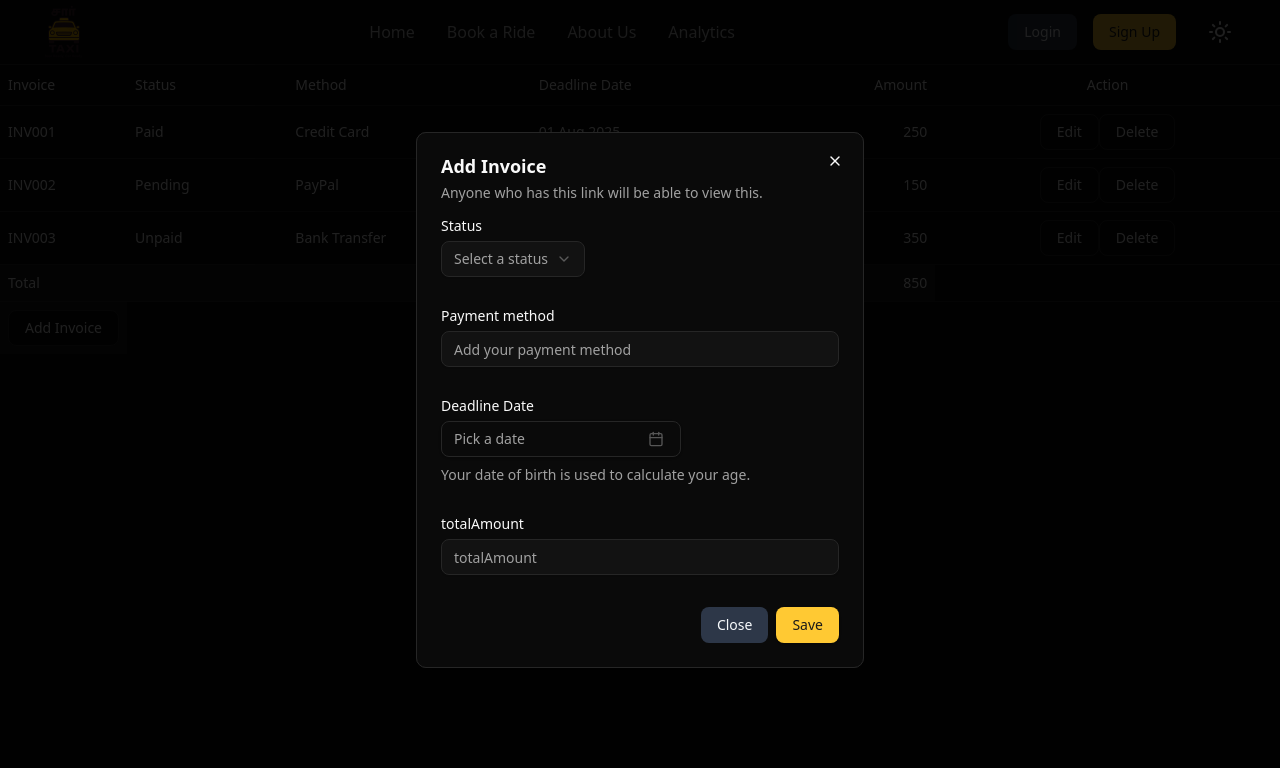
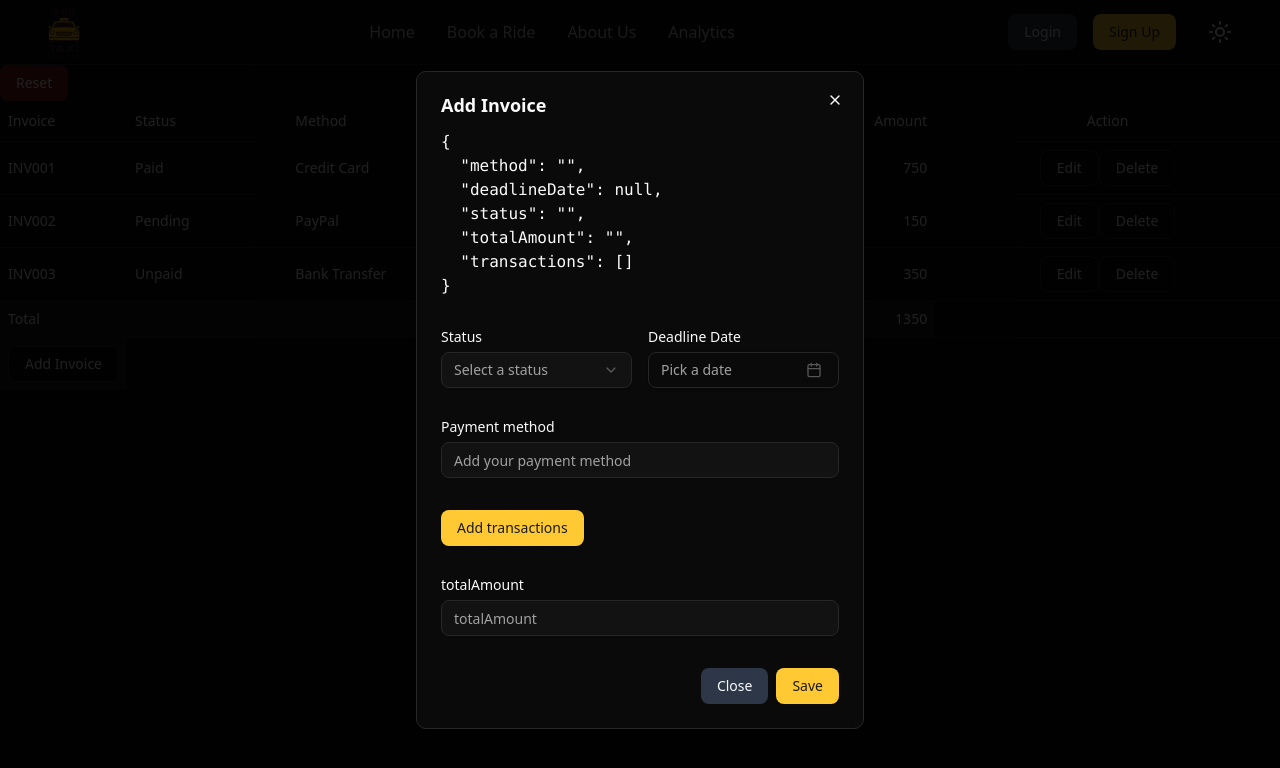
Before and after one commit to Moulithar/saar-taxi, a React (Vite) app in the folder front-end/: page /analytics in a window 1280 px wide. Both pictures are taken after a click on the button "Add Invoice". Shown: the top 768 px of the page. Built offline with nearby package versions, Linux system fonts and the light colour scheme.

Commit message:
refactor: move invoice data to separate file and enhance transaction management

```diff
--- /dev/null
+++ b/front-end/src/data/Analytics/index.js
@@ -0,0 +1,138 @@
+export const defaultInvoices = [
+  {
+    invoiceId: "INV001",
+    deleted: false,
+    deadlineDate: "2025-08-01",
+    deadlineTime: "12:00 AM",
+    customer: {
+      name: "John Doe",
+      email: "john@example.com",
+      phone: "+1-555-1234",
+      address: {
+        street: "123 Main St",
+        city: "New York",
+        state: "NY",
+        zip: "10001",
+        country: "USA",
+      },
+    },
+    status: "Paid",
+    totalAmount: 750.0,
+    payment: {
+      method: "Credit Card",
+      transactions: [
+        {
+          transactionId: "TXN1001",
+          amount: 250.0,
+        },
+        {
+          transactionId: "TXN1002",
+          amount: 300.0,
+        },
+        {
+          transactionId: "TXN1003",
+          amount: 200.0,
+        },
+      ],
+    },
+    items: [
+      {
+        itemId: "ITM001",
+        description: "Wireless Mouse",
+        quantity: 2,
+        unitPrice: 50.0,
+      },
+      {
+        itemId: "ITM002",
+        description: "Keyboard",
+        quantity: 1,
+        unitPrice: 150.0,
+      },
+    ],
+    shipping: {
+      trackingNumber: "TRK12345",
+      provider: "FedEx",
+      estimatedDelivery: "2025-08-10",
+      status: "Delivered",
+    },
+    notes: "Delivered on time. No issues.",
+  },
+  {
+    invoiceId: "INV002",
+    deleted: false,
+    deadlineDate: "2025-12-12",
+    deadlineTime: "12:00 AM",
+    customer: {
+      name: "Alice Smith",
+      email: "alice@example.com",
+      phone: "+1-555-5678",
+      address: {
+        street: "456 Market St",
+        city: "San Francisco",
+        state: "CA",
+        zip: "94105",
+        country: "USA",
+      },
+    },
+    status: "Pending",
+    totalAmount: 150.0,
+    payment: {
+      method: "PayPal",
+      transactions: [],
+    },
+    items: [
+      {
+        itemId: "ITM003",
+        description: "USB-C Hub",
+        quantity: 1,
+        unitPrice: 150.0,
+      },
+    ],
+    shipping: {
+      trackingNumber: null,
+      provider: null,
+      estimatedDelivery: null,
+      status: "Not Shipped",
+    },
+    notes: "Customer requested delayed delivery.",
+  },
+  {
+    invoiceId: "INV003",
+    deleted: false,
+    deadlineDate: "2025-02-13",
+    deadlineTime: "12:00 AM",
+    customer: {
+      name: "Bob Johnson",
+      email: "bob@example.com",
+      phone: "+1-555-9999",
+      address: {
+        street: "789 Pine St",
+        city: "Chicago",
+        state: "IL",
+        zip: "60601",
+        country: "USA",
+      },
+    },
+    status: "Unpaid",
+    totalAmount: 350.0,
+    payment: {
+      method: "Bank Transfer",
+      transactions: [],
+    },
+    items: [
+      {
+        itemId: "ITM004",
+        description: '27" Monitor',
+        quantity: 1,
+        unitPrice: 350.0,
+      },
+    ],
+    shipping: {
+      trackingNumber: null,
+      provider: null,
+      estimatedDelivery: null,
+      status: "Not Shipped",
+    },
+    notes: "Awaiting payment before shipping.",
+  },
+];
--- a/front-end/src/pages/Analytics.jsx
+++ b/front-end/src/pages/Analytics.jsx
@@ -1,5 +1,5 @@
 import { Button } from "@/components/ui/button";
-import { CalendarIcon, ChevronDownIcon, XIcon } from "lucide-react";
+import { CalendarIcon, ChevronDownIcon, Trash2, XIcon } from "lucide-react";
 import { Calendar } from "@/components/ui/calendar";
 import {
   Popover,
@@ -55,6 +55,7 @@ import {
 import dayjs from "dayjs";
 import prefixZero from "@/utils/prefixZero";
 import { cn } from "@/lib/utils";
+import { defaultInvoices } from "@/data/Analytics";
 
 const schema = z.object({
   method: z
@@ -90,6 +91,7 @@ export default function Analytics() {
       deadlineDate: null,
       status: "",
       totalAmount: "",
+      transactions: [],
     },
   });
 
@@ -105,164 +107,52 @@ export default function Analytics() {
   const [open, setOpen] = React.useState(false);
   const [open2, setOpen2] = React.useState(false);
 
-  const defaultInvoices = [
-    {
-      invoiceId: "INV001",
-      deleted: false,
-      deadlineDate: "2025-08-01",
-      deadlineTime: "12:00 AM",
-      customer: {
-        name: "John Doe",
-        email: "john@example.com",
-        phone: "+1-555-1234",
-        address: {
-          street: "123 Main St",
-          city: "New York",
-          state: "NY",
-          zip: "10001",
-          country: "USA",
-        },
-      },
-      status: "Paid",
-      totalAmount: 250.0,
-      payment: {
-        method: "Credit Card",
-        transactions: [
-          {
-            transactionId: "TXN1001",
-            date: "2025-01-01",
-            amount: 250.0,
-            status: "Success",
-          },
-        ],
-      },
-      items: [
-        {
-          itemId: "ITM001",
-          description: "Wireless Mouse",
-          quantity: 2,
-          unitPrice: 50.0,
-        },
-        {
-          itemId: "ITM002",
-          description: "Keyboard",
-          quantity: 1,
-          unitPrice: 150.0,
-        },
-      ],
-      shipping: {
-        trackingNumber: "TRK12345",
-        provider: "FedEx",
-        estimatedDelivery: "2025-08-10",
-        status: "Delivered",
-      },
-      notes: "Delivered on time. No issues.",
-    },
-    {
-      invoiceId: "INV002",
-      deleted: false,
-      deadlineDate: "2025-12-12",
-      deadlineTime: "12:00 AM",
-      customer: {
-        name: "Alice Smith",
-        email: "alice@example.com",
-        phone: "+1-555-5678",
-        address: {
-          street: "456 Market St",
-          city: "San Francisco",
-          state: "CA",
-          zip: "94105",
-          country: "USA",
-        },
-      },
-      status: "Pending",
-      totalAmount: 150.0,
-      payment: {
-        method: "PayPal",
-        transactions: [],
-      },
-      items: [
-        {
-          itemId: "ITM003",
-          description: "USB-C Hub",
-          quantity: 1,
-          unitPrice: 150.0,
-        },
-      ],
-      shipping: {
-        trackingNumber: null,
-        provider: null,
-        estimatedDelivery: null,
-        status: "Not Shipped",
-      },
-      notes: "Customer requested delayed delivery.",
-    },
-    {
-      invoiceId: "INV003",
-      deleted: false,
-      deadlineDate: "2025-02-13",
-      deadlineTime: "12:00 AM",
-      customer: {
-        name: "Bob Johnson",
-        email: "bob@example.com",
-        phone: "+1-555-9999",
-        address: {
-          street: "789 Pine St",
-          city: "Chicago",
-          state: "IL",
-          zip: "60601",
-          country: "USA",
-        },
-      },
-      status: "Unpaid",
-      totalAmount: 350.0,
-      payment: {
-        method: "Bank Transfer",
-        transactions: [],
-      },
-      items: [
-        {
-          itemId: "ITM004",
-          description: '27" Monitor',
-          quantity: 1,
-          unitPrice: 350.0,
-        },
-      ],
-      shipping: {
-        trackingNumber: null,
-        provider: null,
-        estimatedDelivery: null,
-        status: "Not Shipped",
-      },
-      notes: "Awaiting payment before shipping.",
-    },
-  ];
-
-  const [invoices, setInvoices] = useState(JSON.parse(localStorage.getItem("invoices")) || defaultInvoices);
+  const [invoices, setInvoices] = useState(
+    JSON.parse(localStorage.getItem("invoices")) || defaultInvoices
+  );
 
   const [openDialog, setOpenDialog] = useState(false);
 
   const [activeId, setActiveId] = useState(null);
 
   const onSubmit = (data) => {
-    const payload = {
-      invoiceId: activeId ? activeId :  `INV${prefixZero(+invoices[invoices.length -1].invoiceId.slice(-3) + 1)}`,
-      deleted: false,
+    const existingInvoice = invoices.find(
+      (invoice) => invoice.invoiceId == activeId
+    );
+
+    const editPayload = {
+      ...existingInvoice,
+      ...data,
+      invoiceId: existingInvoice.invoiceId,
       payment: {
         method: data.method,
+        transactions: [
+          ...(existingInvoice.payment?.transactions || []),
+          ...(data.transactions || []),
+        ].filter(Boolean),
       },
+    };
+
+    const addPayload = {
       ...data,
+      invoiceId: `INV${prefixZero(
+        +invoices[invoices.length - 1].invoiceId.slice(-3) + 1
+      )}`,
+      payment: {
+        method: data.method,
+        transactions: [],
+      },
     };
-    console.log(payload);
     if (activeId) {
       const updatedArray = invoices.map((invoices) =>
-        invoices.invoiceId == activeId ? { ...invoices, ...payload } : invoices
+        invoices.invoiceId == activeId
+          ? { ...invoices, ...editPayload }
+          : invoices
       );
       setInvoices(updatedArray);
     } else {
-      setInvoices((prev) => [...prev, payload]);
+      setInvoices((prev) => [...prev, addPayload]);
     }
-    alert("Invoice added successfully");
     setActiveId(null);
     setOpenDialog(false);
     form.reset();
@@ -272,6 +162,7 @@ export default function Analytics() {
     const invoice = invoices.find((invoice) => invoice.invoiceId === activeId);
     if (invoice) {
       setValue("method", invoice.payment?.method || "");
+      setValue("transactions", invoice.payment?.transactions || []);
       setValue(
         "deadlineDate",
         invoice.deadlineDate ? new Date(invoice.deadlineDate) : null
@@ -281,11 +172,12 @@ export default function Analytics() {
     }
   }, [activeId]);
 
-
   const deleteInvoice = (id) => {
     const updatedArray = invoices.filter((invoice) => invoice.invoiceId !== id);
     setInvoices(updatedArray);
   };
+
+  const transactions = watch("transactions");
 
   useEffect(() => {
     localStorage.setItem("invoices", JSON.stringify(invoices));
@@ -295,6 +187,15 @@ export default function Analytics() {
     <>
       {/* <pre>{JSON.parse(localStorage.getItem("invoices")).filter((invoice) => invoice.deleted == false).length}</pre> */}
       {/* <pre>{invoices.length}</pre> */}
+      <Button
+        variant="destructive"
+        onClick={() => {
+          setInvoices(defaultInvoices);
+          localStorage.setItem("invoices", JSON.stringify(defaultInvoices));
+        }}
+      >
+        Reset
+      </Button>
       <Table>
         <TableCaption>A list of your recent invoices.</TableCaption>
         <TableHeader>
@@ -321,7 +222,7 @@ export default function Analytics() {
               </TableCell>
               <TableCell className="text-center">
                 {" "}
-                <Dialog open={openDialog} >
+                <Dialog open={openDialog}>
                   <DialogTrigger>
                     <Button
                       variant="outline"
@@ -334,24 +235,32 @@ export default function Analytics() {
                     </Button>
                   </DialogTrigger>
 
-                  <DialogContent className="sm:max-w-md" showCloseButton={false}>
+                  <DialogContent
+                    className="sm:max-w-md "
+                    showCloseButton={false}
+                  >
                     <DialogHeader>
-                      <XIcon onClick={() => setOpenDialog(false)} className="absolute top-[16px] right-[16px] p-[4px] cursor-pointer hover:bg-primary hover:text-primary-foreground rounded" />
+                      <XIcon
+                        onClick={() => setOpenDialog(false)}
+                        className="absolute top-[16px] right-[16px] p-[4px] cursor-pointer hover:bg-primary hover:text-primary-foreground rounded"
+                      />
                       <DialogTitle>
-                         {activeId ? `Edit Invoice : ${activeId}` : "Add Invoice"}
+                        {activeId
+                          ? `Edit Invoice : ${activeId}`
+                          : "Add Invoice"}
                       </DialogTitle>
-                      <DialogDescription>
-                        Anyone who has this link will be able to view this.
-                      </DialogDescription>
                     </DialogHeader>
                     {/* <pre className="h-64 overflow-y-auto">{JSON.stringify(form, null, 2)}</pre> */}
+                    <div className="max-h-[80vh] overflow-y-auto">
                       <Form {...form}>
                         <form
                           onSubmit={handleSubmit(onSubmit)}
                           className="space-y-8"
                         >
-                        {/* <pre>{JSON.stringify(getValues(), null, 2)}</pre> */}
+                          <pre>{JSON.stringify(getValues(), null, 2)}</pre>
                           {/* <pre>{JSON.stringify(watch("status"), null, 2)}</pre> */}
+                          <div className="flex justify-between gap-[16px] w-full">
+                            <div className="flex-1">
                               <FormField
                                 control={control}
                                 name="status"
@@ -363,13 +272,17 @@ export default function Analytics() {
                                       defaultValue={field.value}
                                     >
                                       <FormControl>
-                                  <SelectTrigger>
+                                        <SelectTrigger className="w-full">
                                           <SelectValue placeholder="Select a status" />
                                         </SelectTrigger>
                                       </FormControl>
                                       <SelectContent>
-                                  <SelectItem value="Paid">Paid</SelectItem>
-                                  <SelectItem value="Unpaid">Unpaid</SelectItem>
+                                        <SelectItem value="Paid">
+                                          Paid
+                                        </SelectItem>
+                                        <SelectItem value="Unpaid">
+                                          Unpaid
+                                        </SelectItem>
                                         <SelectItem value="Pending">
                                           Pending
                                         </SelectItem>
@@ -379,28 +292,8 @@ export default function Analytics() {
                                   </FormItem>
                                 )}
                               />
-
-                        <FormField
-                          control={control}
-                          name="method"
-                          render={({ field }) => (
-                            <FormItem>
-                              <FormLabel>Payment method</FormLabel>
-                              <FormControl>
-                                <Input
-                                  placeholder="Add your payment method"
-                                  onChange={(e) => {
-                                    field.onChange(e);
-                                    setValue("method", e.target.value);
-                                  }}
-                                  {...field}
-                                />
-                              </FormControl>
-                              <FormMessage />
-                            </FormItem>
-                          )}
-                        />
-
+                            </div>
+                            <div className="flex-1">
                               <FormField
                                 control={form.control}
                                 name="deadlineDate"
@@ -413,12 +306,15 @@ export default function Analytics() {
                                           <Button
                                             variant={"outline"}
                                             className={cn(
-                                        "w-[240px] pl-3 text-left font-normal",
-                                        !field.value && "text-muted-foreground"
+                                              "pl-3 text-left font-normal",
+                                              !field.value &&
+                                                "text-muted-foreground"
                                             )}
                                           >
                                             {field.value ? (
-                                        dayjs(field.value).format("DD MMM YYYY")
+                                              dayjs(field.value).format(
+                                                "DD MMM YYYY"
+                                              )
                                             ) : (
                                               <span>Pick a date</span>
                                             )}
@@ -441,14 +337,100 @@ export default function Analytics() {
                                         />
                                       </PopoverContent>
                                     </Popover>
-                              <FormDescription>
-                                Your date of birth is used to calculate your
-                                age.
-                              </FormDescription>
                                     <FormMessage />
                                   </FormItem>
                                 )}
                               />
+                            </div>
+                          </div>
+
+                          <FormField
+                            control={control}
+                            name="method"
+                            render={({ field }) => (
+                              <FormItem>
+                                <FormLabel>Payment method</FormLabel>
+                                <FormControl>
+                                  <Input
+                                    placeholder="Add your payment method"
+                                    onChange={(e) => {
+                                      field.onChange(e);
+                                      setValue("method", e.target.value);
+                                    }}
+                                    {...field}
+                                  />
+                                </FormControl>
+                                <FormMessage />
+                              </FormItem>
+                            )}
+                          />
+                          <Button
+                            type="button"
+                            onClick={(e) => {
+                              setValue("transactions", [
+                                ...transactions,
+                                {
+                                  transactionId: `TXN${
+                                    +transactions[
+                                      transactions.length - 1
+                                    ].transactionId.slice(-4) + 1
+                                  }`,
+                                  amount: 0,
+                                },
+                              ]);
+                            }}
+                          >
+                            Add transactions
+                          </Button>
+
+                          {/* <pre>{JSON.stringify(transactions, null, 2)}</pre> */}
+                          {transactions.map((transaction, index) => (
+                            <div className="flex items-end gap-[16px]">
+                              <FormField
+                                control={control}
+                                name={`transactions[${index}].amount`}
+                                render={({ field }) => (
+                                  <FormItem>
+                                    <FormLabel>
+                                      Transactions {transaction.transactionId}
+
+                                    </FormLabel>
+                                    <FormControl>
+                                      <Input
+                                        placeholder="Transactions"
+                                        {...field}
+                                        onChange={(e) => {
+                                          e.target.value =
+                                            e.target.value.replace(
+                                              /[^0-9]/g,
+                                              ""
+                                            );
+                                          field.onChange(
+                                            e.target.value && +e.target.value
+                                          );
+                                        }}
+                                      />
+                                    </FormControl>
+                                    <FormMessage />
+                                  </FormItem>
+                                )}
+                              />
+                              <Button
+                                type="button"
+                                onClick={() => {
+                                  const updatedTransactions =
+                                    transactions.filter(
+                                      (t) =>
+                                        t.transactionId !==
+                                        transaction.transactionId
+                                    );
+                                  setValue("transactions", updatedTransactions);
+                                }}
+                              >
+                                <Trash2 className="mr-2 h-4 w-4" /> Delete
+                              </Button>
+                            </div>
+                          ))}
                           {/* <div className="flex gap-3">
                             <FormField
                               control={control}
@@ -548,6 +530,7 @@ export default function Analytics() {
                           {/* Removed duplicate submit button */}
                         </form>
                       </Form>
+                    </div>
                   </DialogContent>
                 </Dialog>
                 <Button
@@ -585,6 +568,7 @@ export default function Analytics() {
             </TableCell>
           </TableRow>
         </TableFooter>
+        {/* <pre>{JSON.stringify(invoices, null, 2)}</pre> */}
       </Table>
     </>
   );
```
Lines whose indentation alone changed are shown as unchanged.
